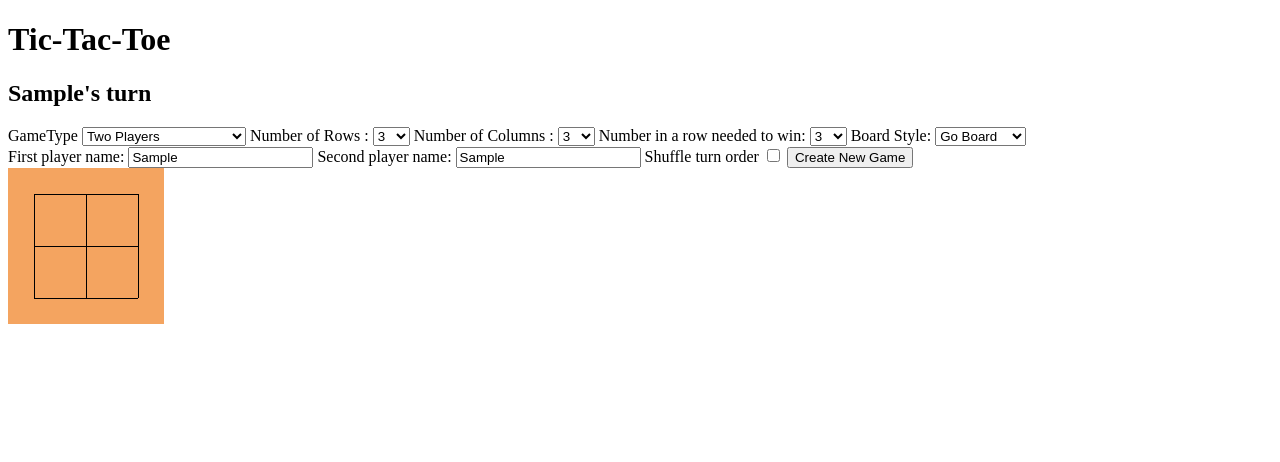
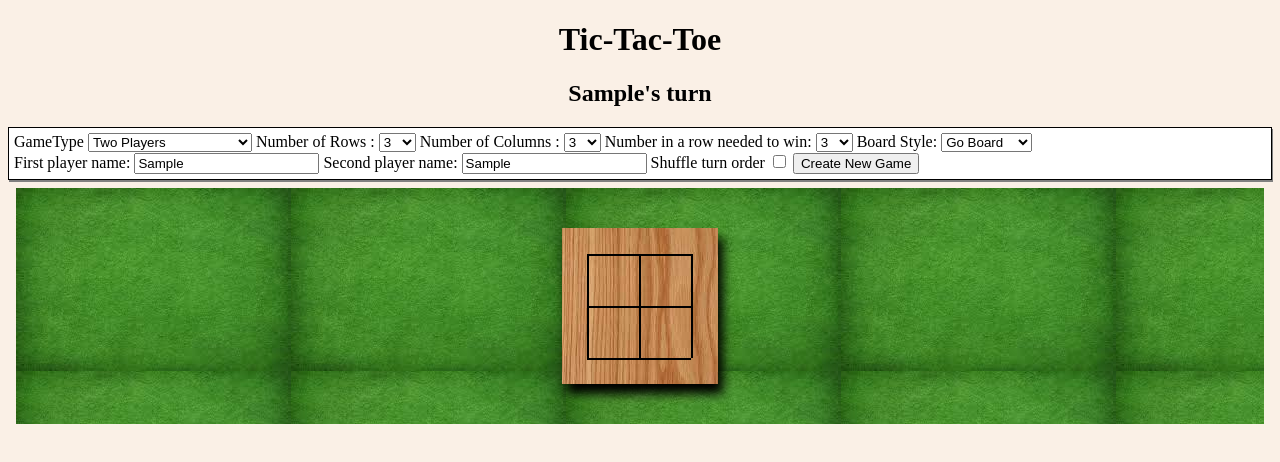
Before and after one commit to Birdfeathers/Tic-Tac-Toe, a plain HTML site: page index.html in a window 1280 px wide. Both pictures are taken after typing "Sample", "Sample" into the empty fields and a click on the button "Create New Game". Drawn offline with Linux system fonts and the light colour scheme.

Commit message:
added styling

```diff
--- a/app.js
+++ b/app.js
@@ -225,7 +225,7 @@ function addCross(cell, rowNum, colNum)
     let crossTemp = temp.content.cloneNode(true);
     cell.appendChild(crossTemp);
     let cross = cell.children[0];
-    cross.classList.add("full", "orange");
+    cross.classList.add("full");
     if(rowNum == 0)
     {
         let top = cross.children[0].children[1];
@@ -273,6 +273,15 @@ table.appendChild(trow);
 
 function makeTable(numRows, numColumns)
 {
+    if(board.style == "go") {
+        table.classList.remove("paper");
+        table.classList.add("wood");
+    }
+    else
+    {
+        table.classList.remove("wood");
+        table.classList.add("paper");
+    }
     for(let i = 0; i < numRows; i++)
     {
         makeRow(numColumns, i);
@@ -403,7 +412,7 @@ function startTurn()
 function addCircle(cell)
 {
     let circle = document.createElement("div");
-    circle.classList.add("circle", "full", "top");
+    circle.classList.add("circle", "full", "top", "shine");
     circle.classList.add(board.turn);
     cell.appendChild(circle);
 }
--- a/style.css
+++ b/style.css
@@ -1,13 +1,32 @@
 
+body{
+    background-color: linen;
+}
 
+form{
+    /* background-color: darkred; */
+    border: 1px solid black;
+    padding: 5px;
+    box-shadow: 1px 2px gray;
+    background-color: white;
+}
 
+h1, h2{
+    text-align: center;
+}
 
+main{
+    display:flex;
+    justify-content: center;
+    padding: 5vh;
+    margin: 1vh;
+    background-image: url(/images/green.jpg);
+}
 
 td {
     width: 50px;
     height: 50px;
     position:relative;
-    /* display:inline-block; */
 
 
   }
@@ -29,12 +48,20 @@ td {
   }
 
   .white{
-      background-color: white;
+      background-color: azure;
   }
 
-  .orange{
-      background-color: sandybrown;
+  .wood{
+      /* background-color: sandybrown; */
+      background-image: url('/images/wood.jpg');
+      box-shadow: 5px 10px 10px black;
   }
+
+.paper{
+    background-image: url('/images/paper.jpg');
+    padding: 5px;
+    box-shadow: 2px 4px black;
+}
 
   .fourth{
       width: 50%;
@@ -43,18 +70,19 @@ td {
   }
 
   .border{
-    border: 1px solid black;
+    border: 2px solid black;
   }
 
 
   .borderLeft{
-      border-left: 1px solid black;;
+      border-left: 2px solid black;;
   }
 
 
   .borderBottom{
-      border-bottom: 1px solid black;
+      border-bottom: 2px solid black;
   }
+
 
   .flex{
       display: flex;
@@ -87,3 +115,8 @@ td {
       width: 80%;
       margin: 0 auto;
   }
+
+  .shine{
+      box-shadow: 1px 2px darkgray;
+      /* box-shadow: inset -1px -1px white; */
+  }
```
Also changed, not shown: images/green.jpg (added), images/paper.jpg (added), images/wood.jpg (added), images/wood2.jpg (added), 1 other file.
